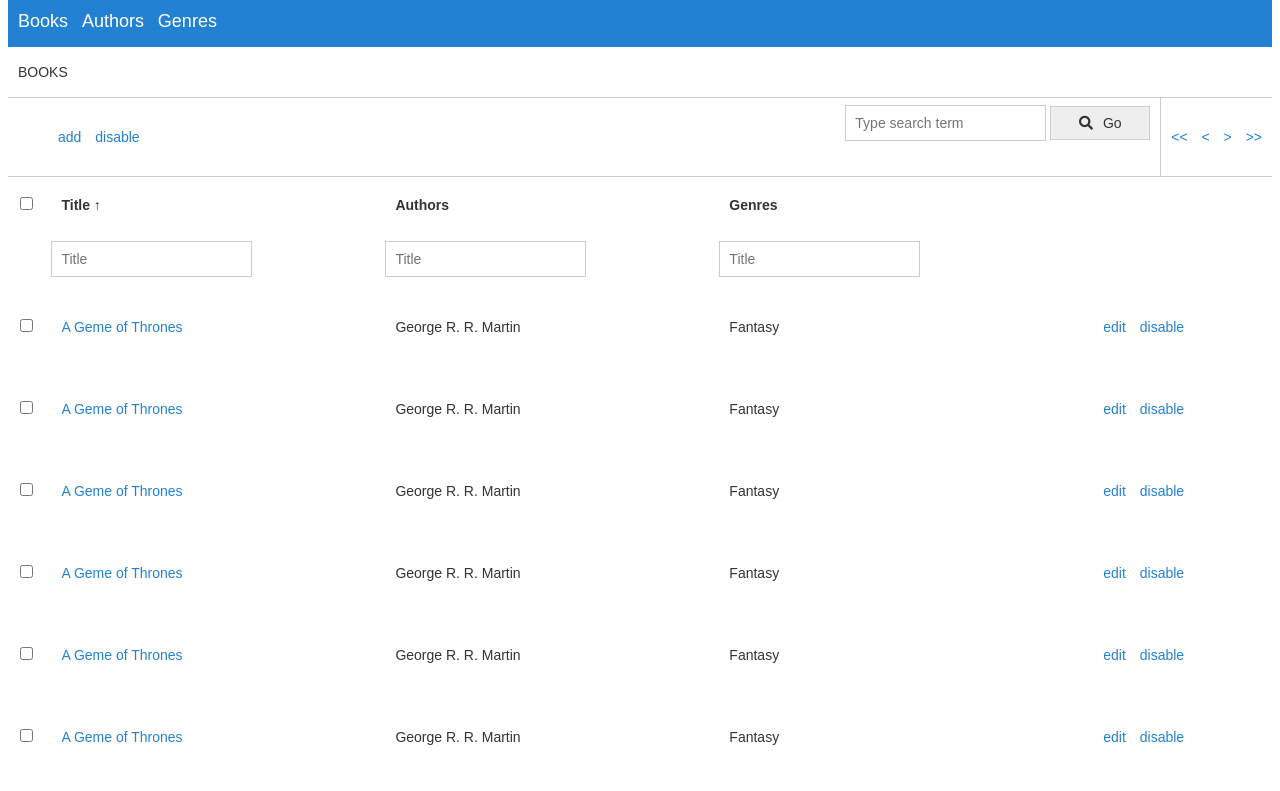
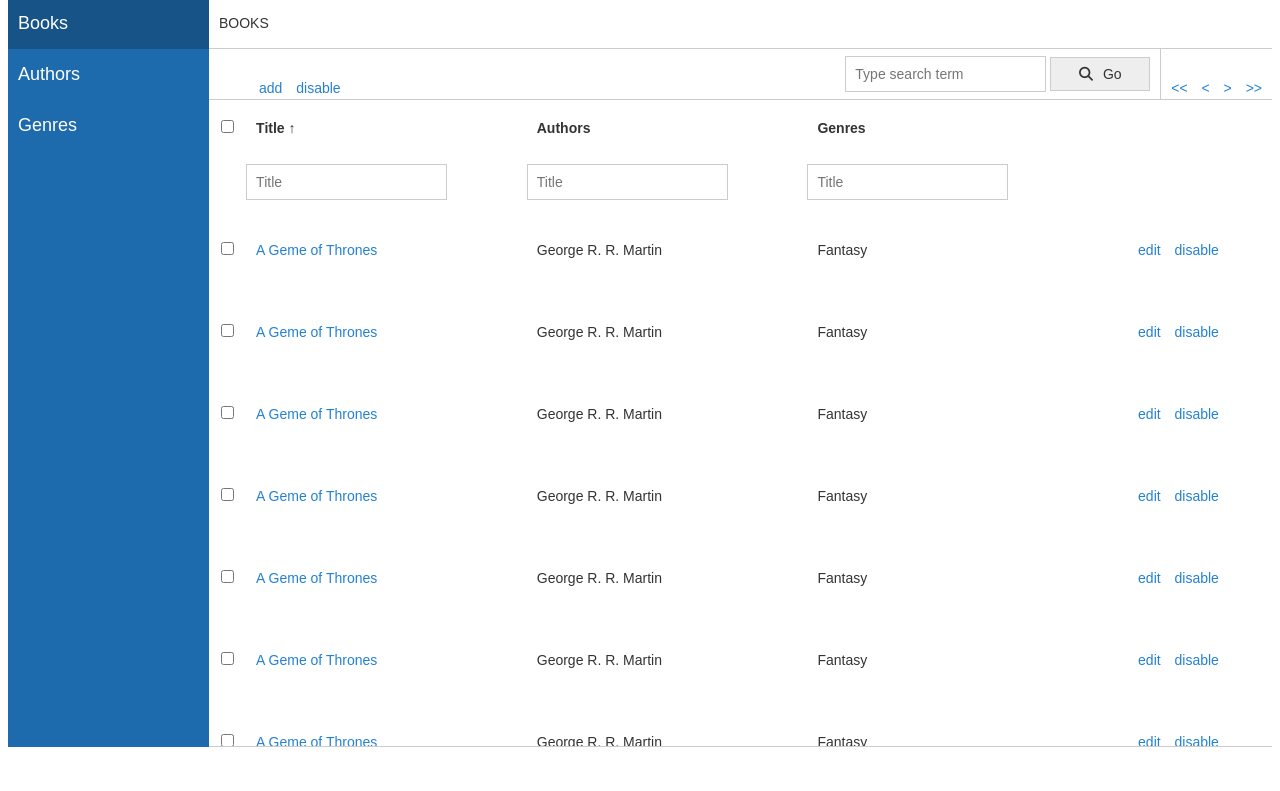
Before and after one commit to dennisshevtsov/my-library-mockup, a website: page index.html in a window 1280 px wide. Shown: the part 61-852 px from the top of the page. After the commit the page ends 816 px from the top, so only its background shows below. Drawn offline with nearby package versions, Linux system fonts and the light colour scheme; files that its build step writes are made by us from their sources; files whose address does not match are found by name.

Commit message:
redesign navs

```diff
--- a/gulpfile.babel.js
+++ b/gulpfile.babel.js
@@ -24,8 +24,6 @@ const buildSass = () => src(sassStylesMask).
                         pipe(sass().on('error', sass.logError)).
                         pipe(dest(cssDir));
 
-const watchSass = () => watch(sassMask, buildSass);
-
 const copyFonts = () => src(fontsMask).
                         pipe(dest(buildFontsDir));
 
@@ -36,6 +34,9 @@ const buildCss = () => src(cssMask).
 
 const cleanBuild = () => del(buildDir);
 
+const build = () => series(cleanBuild, buildSass, buildCss, copyFonts);
+const watchSass = () => watch(sassMask, build());
+
 exports.buildSass = buildSass;
 exports.watchSass = watchSass;
 exports.copyFonts = copyFonts;
--- a/index.html
+++ b/index.html
@@ -17,16 +17,15 @@
       <a class="menu__item" href="#"><span>Log in</span></a>
       <a class="menu__item" href="#"><span>Help</span></a>
     </nav>
+  </header>
   <nav class="page__nav-bar nav-list">
-      <a class="nav-list__item" href="index.html"><span>Books</span></a>
+    <a class="nav-list__item nav-list__item_selected" href="index.html"><span>Books</span></a>
     <a class="nav-list__item" href="index.html"><span>Authors</span></a>
     <a class="nav-list__item" href="index.html"><span>Genres</span></a>
   </nav>
   <nav class="page__breadcrumb-bar breadcrumb-list">
     <a class="breadcrumb-list__item" href="index.html"><span>Books</span></a>
   </nav>
-  </header>
-  <main class="page__main">
   <div class="page__action-bar action-bar">
     <ul class="action-bar__action-list action-list">
       <li class="action-list__item"><a href="form.html" class="action-list__action"><span>add</span></a></li>
@@ -43,7 +42,8 @@
       <li class="action-list__item"><a href="#" class="action-list__action"><span>&gt;&gt;</span></a></li>
     </ul>
   </div>
-    <table class="page__content grid">
+  <main class="page__main">
+    <table class="grid">
       <thead>
         <tr class="grid__row grid__row_headed">
           <th class="grid__cell"><input type="checkbox"></th>
--- a/sass/_block.scss
+++ b/sass/_block.scss
@@ -1,3 +1,3 @@
 %pageBlock {
-  border-top: 1px solid $c01;
+  border-bottom: 1px solid $c01;
 }
--- a/sass/_colors.scss
+++ b/sass/_colors.scss
@@ -3,8 +3,11 @@ $c0-1: #AAAAAA;
 $c01: #CCCCCC;
 $c02: #EEEEEE;
 $c1: #2381d3;
-$c11: #2073bc;
-$c12: #1c65a5;
+$c11: #2076c0;
+$c12: #1d6aad;
+$c13: #1a5e9a;
+$c14: #175387;
+$c15: #144774;
 $c2: #fff07c;
 $c3: #73c64d;
 $c4: #a63d40;
--- a/sass/_text.scss
+++ b/sass/_text.scss
@@ -18,7 +18,6 @@
 
 %h2Base {
   font-size: $h2FontSize;
-  line-height: 1;
 }
 
 %text {
@@ -36,16 +35,24 @@
 }
 
 %linkBase {
-  color: $c1;
   text-decoration: none;
 
-  & > span:hover {
+  &:hover > span {
     text-decoration: underline;
   }
 }
 
+%link_primary {
+  color: $c1;
+}
+
+%link_inverce {
+  color: #fff;
+}
+
 %link {
   @extend %linkBase;
+  @extend %link_primary;
 }
 
 %h1Link {
--- a/sass/menu.scss
+++ b/sass/menu.scss
@@ -1,6 +1,7 @@
 .menu {
   &__item {
-    @extend %link;
+    @extend %linkBase;
+    @extend %link_inverce;
 
     &:first-child {
       margin-left: $gapLR;
--- a/sass/nav-list.scss
+++ b/sass/nav-list.scss
@@ -1,17 +1,25 @@
 .nav-list {
   display: block;
-  background: $c1;
+  background: $c12;
 
   &__item {
     @extend %h2Link;
-    color: #fff !important;
+    @extend %link_inverce;
 
-    &:first-child {
-      margin-left: $gapLR;
+    border-bottom: $pageBlockBorder solid $c12;
+    border-right: $pageBlockBorder solid $c12;
+
+    display: block;
+    padding-left: $gapLR;
+
+    &_selected {
+      background: $c14;
+      border-color: $c14;
     }
 
-    & + & {
-      margin-left: $gapLR;
+    &:hover {
+      background: $c11;
+      border-color: $c11;
     }
   }
 }
--- a/sass/page.scss
+++ b/sass/page.scss
@@ -1,11 +1,27 @@
+$pageBlockBorder: 1px;
+$pageBlockHeight: $lineHeight + $pageBlockBorder;
+
+$navBarContentWeight: 200px;
+$navBarWeight: $navBarContentWeight + $pageBlockBorder;
+
+$headerHeight: $pageBlockHeight;
+$breadcrumbBarHeight: $pageBlockHeight;
+$actionBarHeight: $pageBlockHeight;
+
 .page {
   @extend %textBase;
 
-  min-height: 100vh;
-  display: flex;
-  flex-direction: column;
+  height: 100vh;
+  display: grid;
+  grid-template-columns: $navBarWeight 1fr;
+  grid-template-rows: $pageBlockHeight $pageBlockHeight $pageBlockHeight;
 
   &__header {
+    grid-column: 1 / 3;
+    grid-row: 1 / 2;
+
+    background: $c13; // TODO: move to another place
+
     &::after {
       clear: both;
       content: "";
@@ -15,9 +31,18 @@
 
   &__brand {
     @extend %h1Link;
+    @extend %link_inverce;
 
     padding-left: $gapLR;
     float: left;
+
+    &:before {
+      @extend %fontIcon;
+
+      content: fa-content($fa-var-bars);
+
+      padding-right: $gapLR;
+    }
   }
 
   &__menu {
@@ -26,36 +51,35 @@
   }
 
   &__nav-bar {
-    float: left;
-    width: 100%;
+    grid-column: 1 / 2;
+    grid-row: 2 / 5;
   }
 
   &__breadcrumb-bar {
-    float: left;
-    width: 100%;
+    @extend %pageBlock;
+
+    grid-column: 2 / 3;
+    grid-row: 2 / 3;
   }
 
   &__action-bar {
+    @extend %pageBlock;
+
+    grid-column: 2 / 3;
+    grid-row: 3 / 4;
+
     padding-left: $gapLR;
   }
 
   &__main {
     @extend %pageBlock;
 
-    flex: 1 1 auto;
+    grid-column: 2 / 3;
+    grid-row: 4 / 5;
+    overflow: hidden;
 
-    display: flex;
-    flex-direction: column;
-  }
-
-  &__content {
-    @extend %pageBlock;
-
-    flex: 1 1 auto;
-
-    @at-root table#{&} {
+    table {
       padding-left: 0;
-
       th, td {
         padding-left: $gapLR;
       }
--- a/sass/search.scss
+++ b/sass/search.scss
@@ -7,9 +7,6 @@
     @extend %defaultButton;
 
     &:before {
-      // @extend %fa-icon;
-      // @extend .fas;
-
       @extend %fontIcon;
 
       content: fa-content($fa-var-search);
```
Also changed, not shown: form.html (+3 -3 lines), fonts/fa-solid-900.woff2 (deleted). Lines whose indentation alone changed are shown as unchanged.
